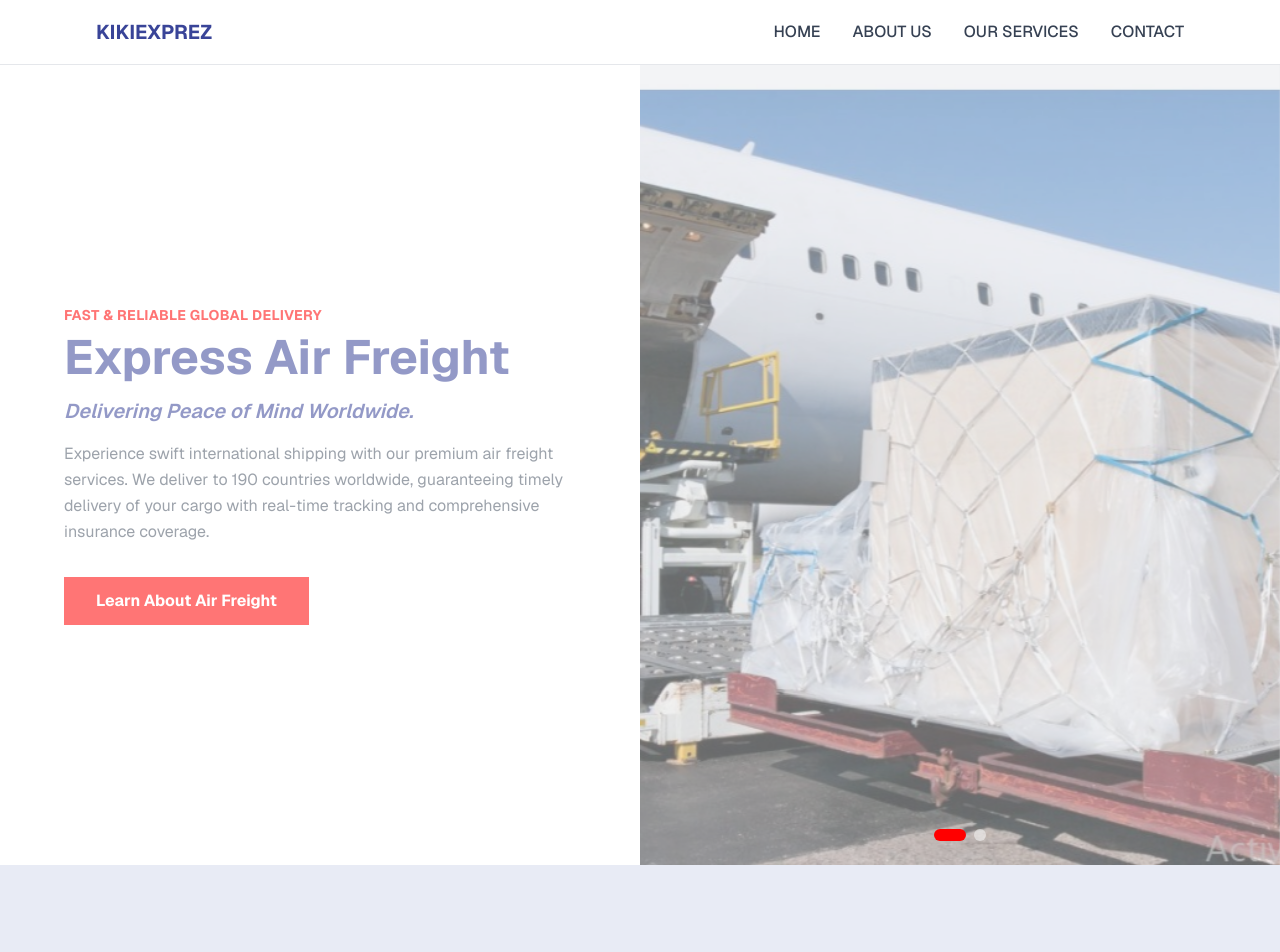
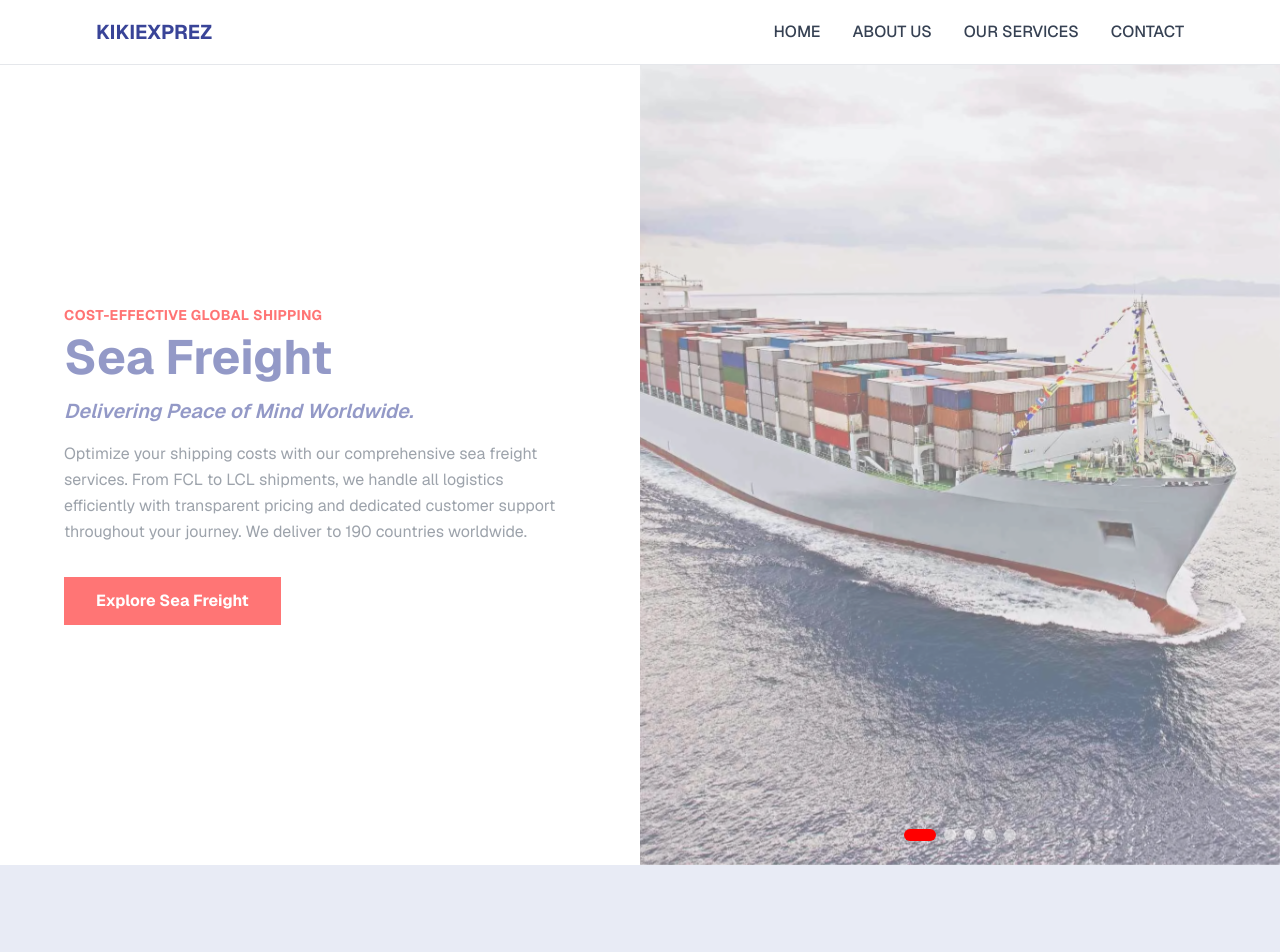
Before and after one commit to Klainnoble1/Kikiexprez, a Next.js app: page / in a window 1280 px wide. Shown: the top 952 px of the page. Built offline with nearby package versions, Linux system fonts and the light colour scheme.

Commit message:
Update hero carousel to 5 slides, add registration info to footer, and update site icon

```diff
--- a/app/layout.tsx
+++ b/app/layout.tsx
@@ -13,19 +13,19 @@ export const metadata: Metadata = {
   icons: {
     icon: [
       {
-        url: '/icon-light-32x32.png',
+        url: '/placeholder-logo.png',
         media: '(prefers-color-scheme: light)',
       },
       {
-        url: '/icon-dark-32x32.png',
+        url: '/placeholder-logo.png',
         media: '(prefers-color-scheme: dark)',
       },
       {
-        url: '/icon.svg',
+        url: '/placeholder-logo.svg',
         type: 'image/svg+xml',
       },
     ],
-    apple: '/apple-icon.png',
+    apple: '/placeholder-logo.png',
   },
 }
 
--- a/components/footer.tsx
+++ b/components/footer.tsx
@@ -57,8 +57,11 @@ export default function Footer() {
 
         {/* Divider */}
         <div className="border-t border-gray-700 pt-8">
+          <p className="text-center text-gray-400 text-sm mb-2">
+            &copy; 2025 Kikiexprez Business Solutions. All rights reserved.
+          </p>
           <p className="text-center text-gray-400 text-sm">
-            &copy; 2025 Kikiexprez Business Solutions. All rights reserved.
+            Kikiexprez Business Solution is registered in the UK with Reg No. 16447931
           </p>
         </div>
       </div>
--- a/components/hero.tsx
+++ b/components/hero.tsx
@@ -5,19 +5,43 @@ import { useState, useEffect } from 'react'
 const heroSlides = [
   {
     id: 1,
-    title: 'Express Air Freight',
+    title: 'Sea Freight',
+    subtitle: 'Cost-Effective Global Shipping',
+    description: 'Optimize your shipping costs with our comprehensive sea freight services. From FCL to LCL shipments, we handle all logistics efficiently with transparent pricing and dedicated customer support throughout your journey. We deliver to 190 countries worldwide.',
+    image: '/sea.webp',
+    cta: 'Explore Sea Freight'
+  },
+  {
+    id: 2,
+    title: 'Air Freight',
     subtitle: 'Fast & Reliable Global Delivery',
     description: 'Experience swift international shipping with our premium air freight services. We deliver to 190 countries worldwide, guaranteeing timely delivery of your cargo with real-time tracking and comprehensive insurance coverage.',
     image: '/air.jpg',
     cta: 'Learn About Air Freight'
   },
   {
-    id: 2,
-    title: 'Sea Freight & Warehousing',
-    subtitle: 'Complete Logistics Solutions',
-    description: 'Optimize your shipping costs with our comprehensive sea freight services and state-of-the-art warehousing facilities. From FCL to LCL shipments, we handle all logistics efficiently with secure storage and dedicated customer support.',
-    image: '/sea.webp',
-    cta: 'Explore Our Services'
+    id: 3,
+    title: 'Warehousing',
+    subtitle: 'Secure Storage & Management',
+    description: 'Our state-of-the-art warehousing facilities provide secure storage and efficient cargo handling. We manage your goods with precision and care, ensuring they are ready for seamless distribution worldwide. Short-term and long-term storage solutions available.',
+    image: '/Container.jpeg',
+    cta: 'View Warehousing Services'
+  },
+  {
+    id: 4,
+    title: 'Door-to-Door Delivery',
+    subtitle: 'Complete Logistics Solution',
+    description: 'Eliminate the hassle of complex logistics. Our end-to-end delivery service manages everything from collection at origin to final destination, ensuring your packages arrive safely and on schedule with full accountability and real-time tracking.',
+    image: '/delivery-truck-logistics-door-to-door.jpg',
+    cta: 'View Delivery Services'
+  },
+  {
+    id: 5,
+    title: 'Priority Clearance',
+    subtitle: 'Expedited Customs Processing',
+    description: 'Navigate international regulations effortlessly with our expert customs clearance team. We provide priority clearance for time-sensitive materials, handling all documentation and compliance requirements to accelerate your cargo through customs with minimal delays.',
+    image: '/customs-clearance-cargo-containers-yard.jpg',
+    cta: 'Discover Clearance Services'
   }
 ]
 
```
